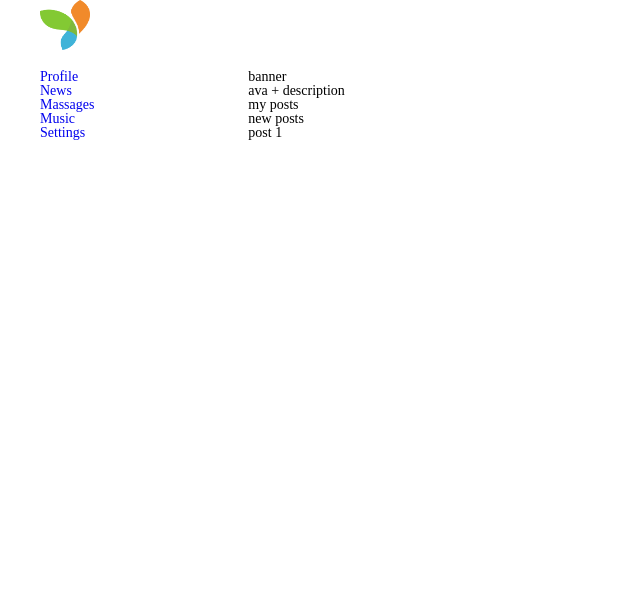
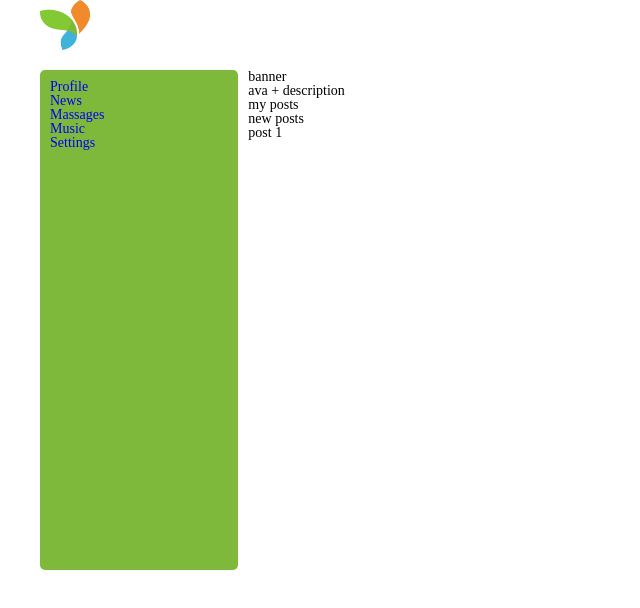
Before and after one commit to Elsium/new_samurai_v1, a React (Create React App) app: page / in a window 1280 px wide. Shown: the top 608 px of the page, without its empty margins (0-640 px from the left). Built offline with nearby package versions, Linux system fonts and the light colour scheme.

Commit message:
Lesson 12: create first site components

```diff
--- a/src/App.css
+++ b/src/App.css
@@ -18,6 +18,10 @@
 }
 .nav {
     grid-area: nav;
+    padding: 10px;
+    border-radius: 5px;
+    height: 500px;
+    background-color: #7FB93C;
 }
 .main {
     grid-area: main;
--- a/src/App.js
+++ b/src/App.js
@@ -1,47 +1,14 @@
 import React from "react";
 import './App.css';
-import logo from "./logo.png"
-
+import Header from "./components/Header";
+import Nav from "./components/Nav";
+import Profile from "./components/Profile";
 const App = () => {
     return (
         <div className='app-wrapper'>
-            <header className='header'>
-                <img src={logo} alt="logo"/>
-            </header>
-            <nav className='nav'>
-                <div>
-                    <a href="#">Profile</a>
-                </div>
-                <div>
-                    <a href="#">News</a>
-                </div>
-                <div>
-                    <a href="#">Massages</a>
-                </div>
-                <div>
-                    <a href="#">Music</a>
-                </div>
-                <div>
-                    <a href="#">Settings</a>
-                </div>
-            </nav>
-            <main className='main'>
-                <div>
-                    banner
-                </div>
-                <div>
-                    ava + description
-                </div>
-                <div>
-                    my posts
-                    <div>
-                        new posts
-                    </div>
-                    <div>
-                        post 1
-                    </div>
-                </div>
-            </main>
+            <Header />
+            <Nav />
+            <Profile />
         </div>
     );
 }
--- /dev/null
+++ b/src/components/Header.jsx
@@ -0,0 +1,16 @@
+import React from "react";
+import logo from "../logo.png";
+
+const Header = () => {
+    return (
+        <header className='header'>
+            <a href="#">
+                <div>
+                    <img src={logo} alt="logo"/>
+                </div>
+            </a>
+        </header>
+    );
+}
+
+export default Header;
--- /dev/null
+++ b/src/components/Nav.jsx
@@ -0,0 +1,25 @@
+import React from "react";
+
+const Nav = () => {
+    return (
+        <nav className='nav'>
+            <div>
+                <a href="#">Profile</a>
+            </div>
+            <div>
+                <a href="#">News</a>
+            </div>
+            <div>
+                <a href="#">Massages</a>
+            </div>
+            <div>
+                <a href="#">Music</a>
+            </div>
+            <div>
+                <a href="#">Settings</a>
+            </div>
+        </nav>
+    );
+}
+
+export default Nav;
--- /dev/null
+++ b/src/components/Profile.jsx
@@ -0,0 +1,25 @@
+import React from "react";
+
+const Profile = () => {
+    return (
+        <main className='main'>
+            <div>
+                banner
+            </div>
+            <div>
+                ava + description
+            </div>
+            <div>
+                my posts
+                <div>
+                    new posts
+                </div>
+                <div>
+                    post 1
+                </div>
+            </div>
+        </main>
+    );
+}
+
+export default Profile;
--- a/src/index.css
+++ b/src/index.css
@@ -6,8 +6,6 @@
 }
 
 *, *:before, *:after {
-    -moz-box-sizing: border-box;
-    -webkit-box-sizing: border-box;
     box-sizing: border-box;
 }
 
@@ -28,9 +26,6 @@ html, body {
     width: 100%;
     line-height: 1;
     font-size: 14px;
-    -ms-text-size-adjust: 100%;
-    -moz-text-size-adjust: 100%;
-    -webkit-text-size-adjust: 100%;
 }
 
 input, button, textarea {
```
